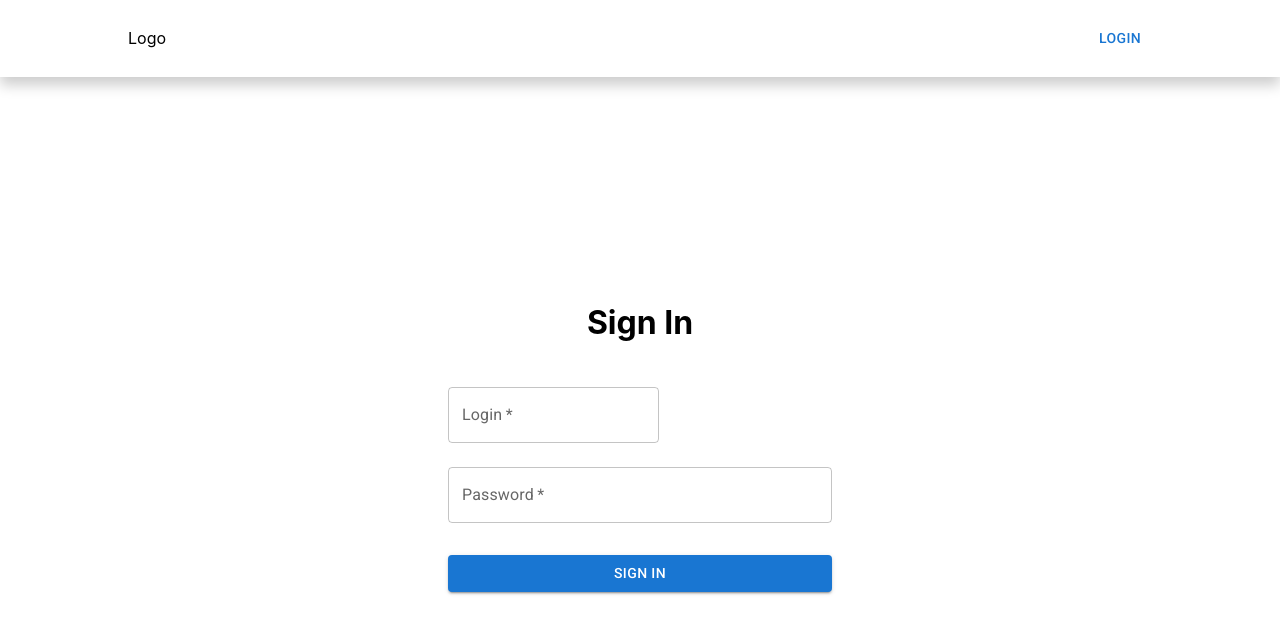
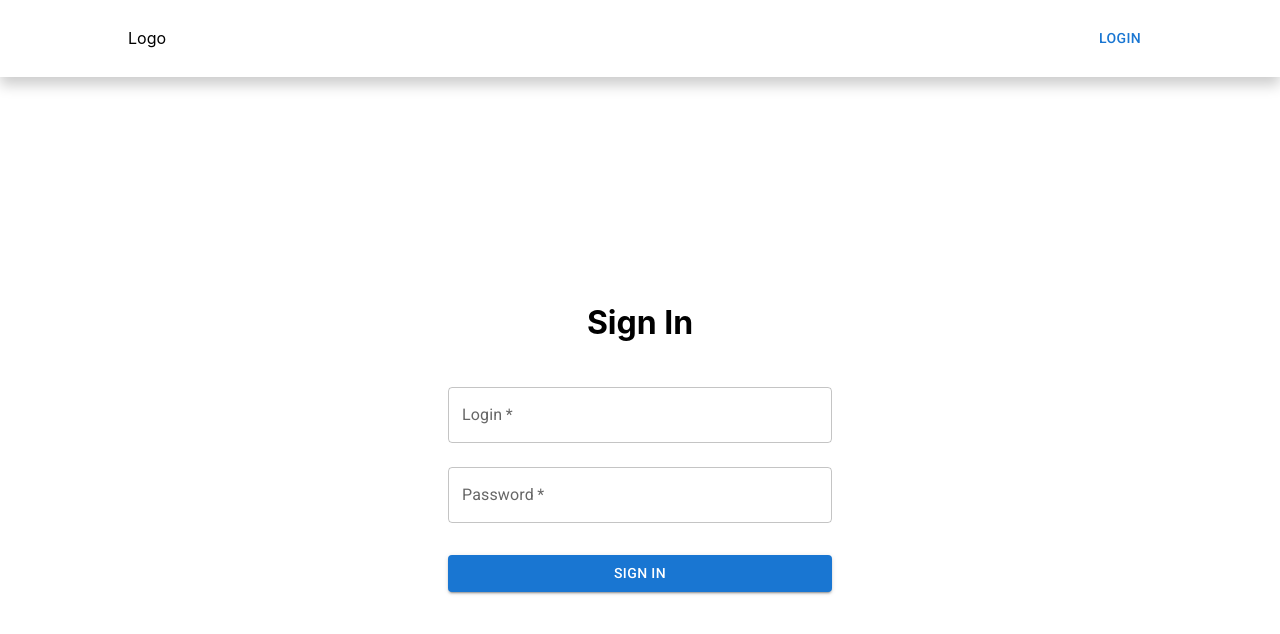
Before and after one commit to iamdejar/reading-club-react-app, a React (Create React App) app: page /login in a window 1280 px wide. Shown: the top 634 px of the page. Built offline with nearby package versions, Linux system fonts and the light colour scheme.

Commit message:
feat: add validation and redirect to the login form

```diff
--- a/src/components/Input/Input.tsx
+++ b/src/components/Input/Input.tsx
@@ -5,9 +5,10 @@ interface Props {
   name: string
   type: string
   label: string
+  error: boolean | undefined
 }
 
-export default function Input({ name, type, label }: Props) {
+export default function Input({ name, type, label, error }: Props) {
   return (
     <TextField
       margin="normal"
@@ -18,6 +19,7 @@ export default function Input({ name, type, label }: Props) {
       type={type}
       id={type}
       autoComplete="current-password"
+      error={error}
     />
   )
 }
--- a/src/pages/Login/Login.tsx
+++ b/src/pages/Login/Login.tsx
@@ -2,12 +2,40 @@ import styles from './Login.module.scss'
 import Input from 'components/Input/Input'
 import Box from '@mui/material/Box'
 import Button from '@mui/material/Button'
-import FormControl from '@mui/material/FormControl'
+import { useState } from 'react'
+import { useNavigate } from 'react-router-dom'
 
-function Login() {
+interface formState {
+  login: boolean | undefined
+  pass: boolean | undefined
+}
+const initValidState: formState = {
+  login: undefined,
+  pass: undefined,
+}
+
+export default function Login() {
+  const navigate = useNavigate()
+  const [isInputValid, setInputValid] = useState(initValidState)
+
   function handleSubmit(e: React.FormEvent<HTMLFormElement>) {
     e.preventDefault()
     const data = new FormData(e.currentTarget)
+
+    const login = String(data.get('login'))
+    const pass = String(data.get('password'))
+
+    if (login?.length === 0 || pass?.length === 0) {
+      if (login?.length === 0) {
+        setInputValid({ ...isInputValid, login: true })
+      }
+      if (pass?.length === 0) {
+        setInputValid({ ...isInputValid, pass: true })
+      }
+    } else {
+      navigate('/admin')
+    }
+
     console.log({
       login: data.get('login'),
       password: data.get('password'),
@@ -18,10 +46,18 @@ function Login() {
     <div className={styles.wrapper}>
       <h1>Sign In</h1>
       <Box component="form" onSubmit={handleSubmit} noValidate sx={{ mt: 1 }}>
-        <FormControl>
-          <Input name="login" type="text" label="Login" />
-        </FormControl>
-        <Input name="password" type="password" label="Password" />
+        <Input
+          name="login"
+          type="text"
+          label="Login"
+          error={isInputValid.login}
+        />
+        <Input
+          name="password"
+          type="password"
+          label="Password"
+          error={isInputValid.pass}
+        />
         <Button
           type="submit"
           fullWidth
@@ -34,5 +70,3 @@ function Login() {
     </div>
   )
 }
-
-export default Login
--- a/src/pages/Main/Main.module.scss
+++ b/src/pages/Main/Main.module.scss
@@ -1,3 +1,10 @@
+.title {
+  margin-top: 50px;
+
+  font-size: 50px;
+  text-align: center;
+}
+
 .table {
   display: grid;
   grid-template-columns: repeat(3, 1fr);
--- a/src/pages/Main/Main.tsx
+++ b/src/pages/Main/Main.tsx
@@ -15,7 +15,7 @@ export default function Main() {
 
   return (
     <>
-      <h1>Reading Club Members</h1>
+      <h1 className={styles.title}>Reading Club Members</h1>
       <div className={styles.table}>
         {members.map((item: Member) => (
           <MemberCard key={item.id} info={item} />
```
